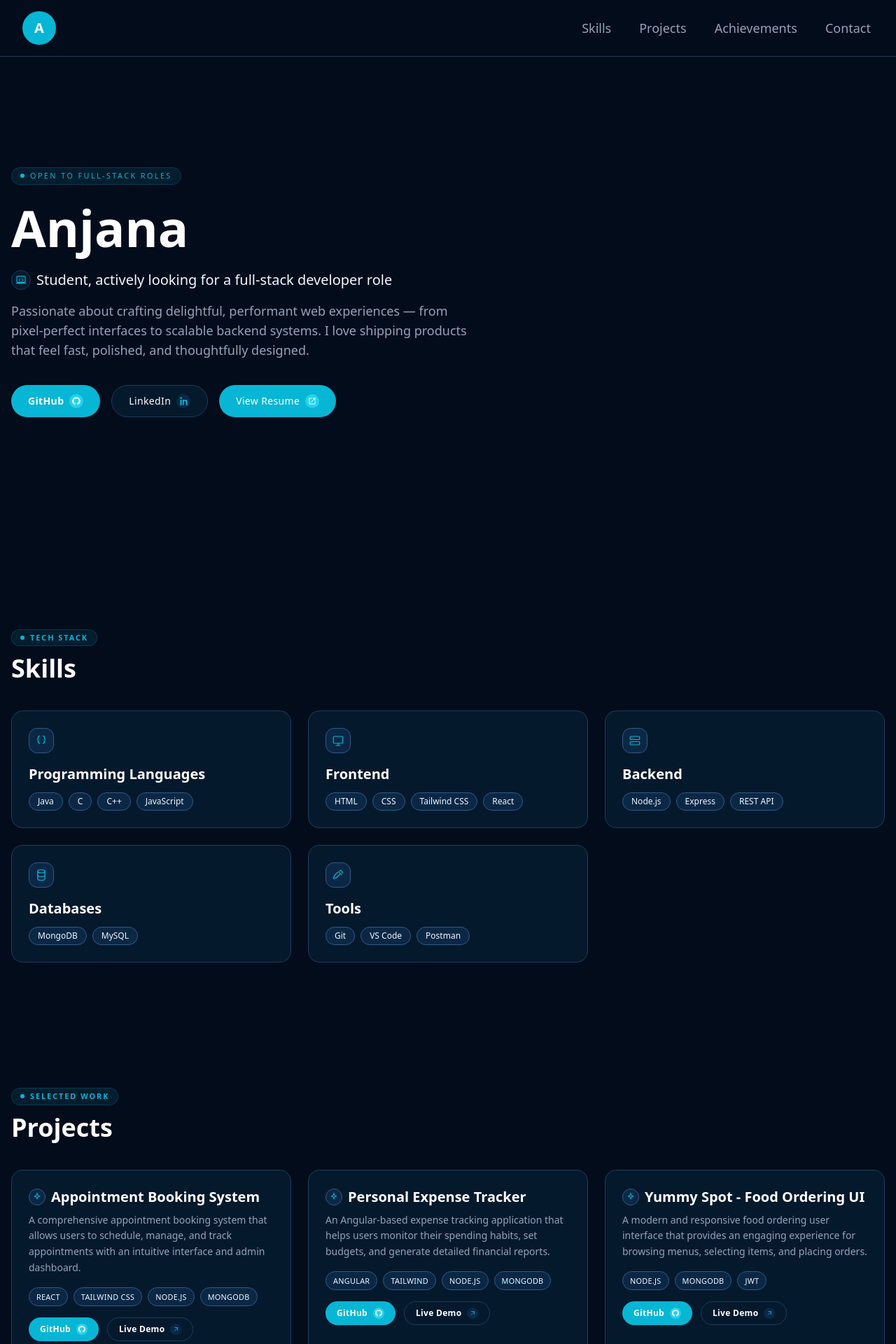
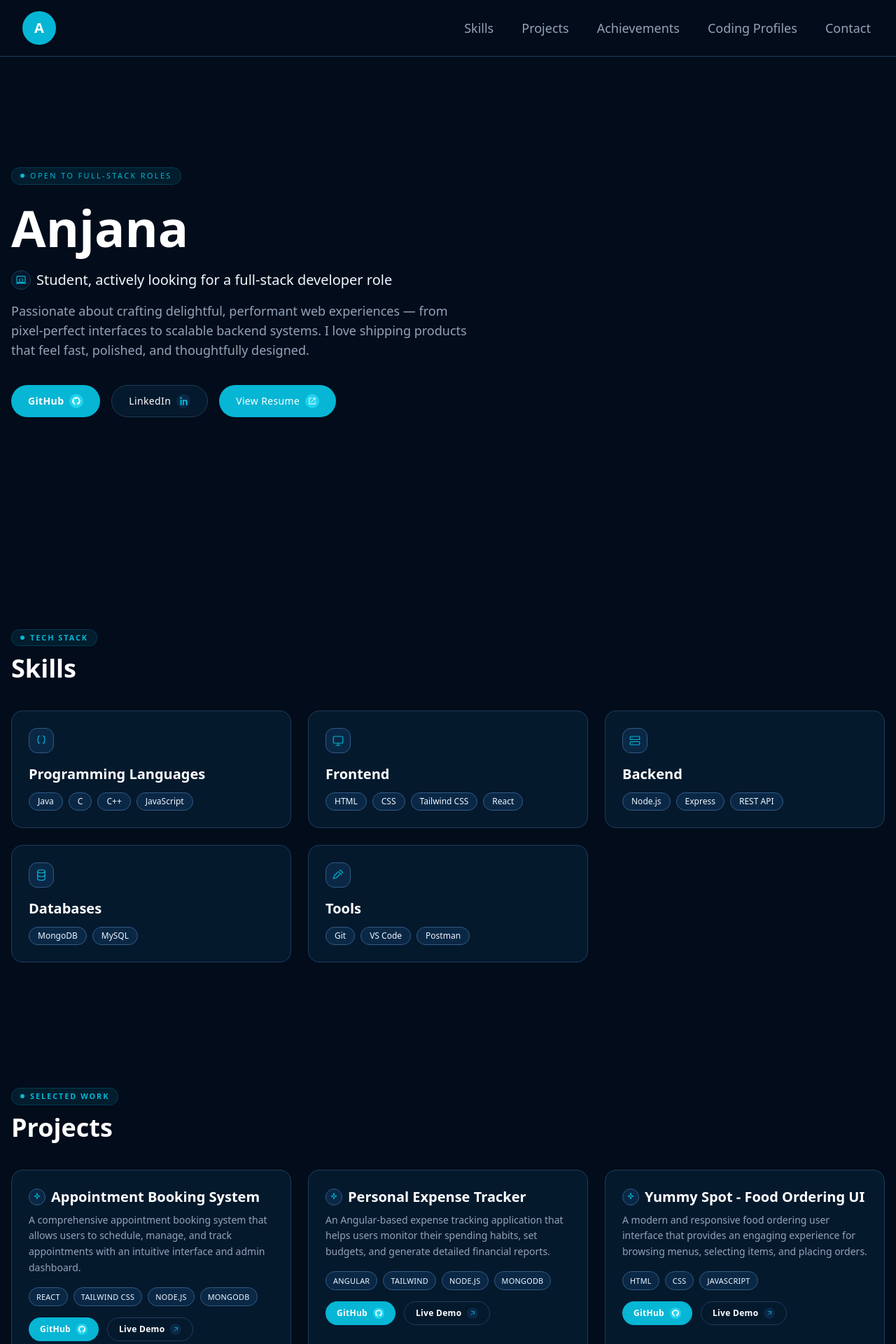
Before and after one commit to Anjana-05/Personal-Portfolio, a React (Vite) app: page / in a window 1280 px wide. Shown: the top 1920 px of the page at 70% size. Built offline with nearby package versions, Linux system fonts and the light colour scheme; no server answers.

Commit message:
Project section updated

```diff
--- a/src/components/Navbar.jsx
+++ b/src/components/Navbar.jsx
@@ -5,7 +5,7 @@ function Navbar() {
 
   useEffect(() => {
     const handleScroll = () => {
-      const sections = ['home', 'skills', 'projects', 'achievements', 'contact']
+      const sections = ['home', 'skills', 'projects', 'achievements', 'coding-profiles', 'contact']
       const scrollPosition = window.scrollY + 100
 
       for (let i = sections.length - 1; i >= 0; i--) {
@@ -35,6 +35,7 @@ function Navbar() {
     { id: 'skills', label: 'Skills' },
     { id: 'projects', label: 'Projects' },
     { id: 'achievements', label: 'Achievements' },
+    { id: 'coding-profiles', label: 'Coding Profiles' },
     { id: 'contact', label: 'Contact' }
   ]
 
--- a/src/components/Projects.jsx
+++ b/src/components/Projects.jsx
@@ -18,7 +18,7 @@ const projects = [
   {
     title: 'Yummy Spot - Food Ordering UI',
     description: 'A modern and responsive food ordering user interface that provides an engaging experience for browsing menus, selecting items, and placing orders.',
-    tech: ['Node.js', 'MongoDB', 'JWT'],
+    tech: ['HTML','CSS','JavaScript'],
     github: 'https://github.com/Anjana-05/Yummy-Spot',
     demo: 'https://anjana-05.github.io/Yummy-Spot/',
     image: 'https://images.unsplash.com/photo-1483478550801-ceba5fe50e8e?auto=format&fit=crop&w=800&q=80'
@@ -28,7 +28,7 @@ const projects = [
     description: 'A modern and responsive personal portfolio website built with React and Tailwind CSS, showcasing projects, skills, and professional experience.',
     tech: ['React', 'Tailwind CSS', 'Vite'],
     github: 'https://github.com/Anjana-05/Personal-Portfolio',
-    demo: 'https://demo.com',
+    demo: 'https://personal-portfolio-chi-gold.vercel.app/',
     image: 'https://images.unsplash.com/photo-1460925895917-afdab827c52f?auto=format&fit=crop&w=800&q=80'
   }
 ]
```
